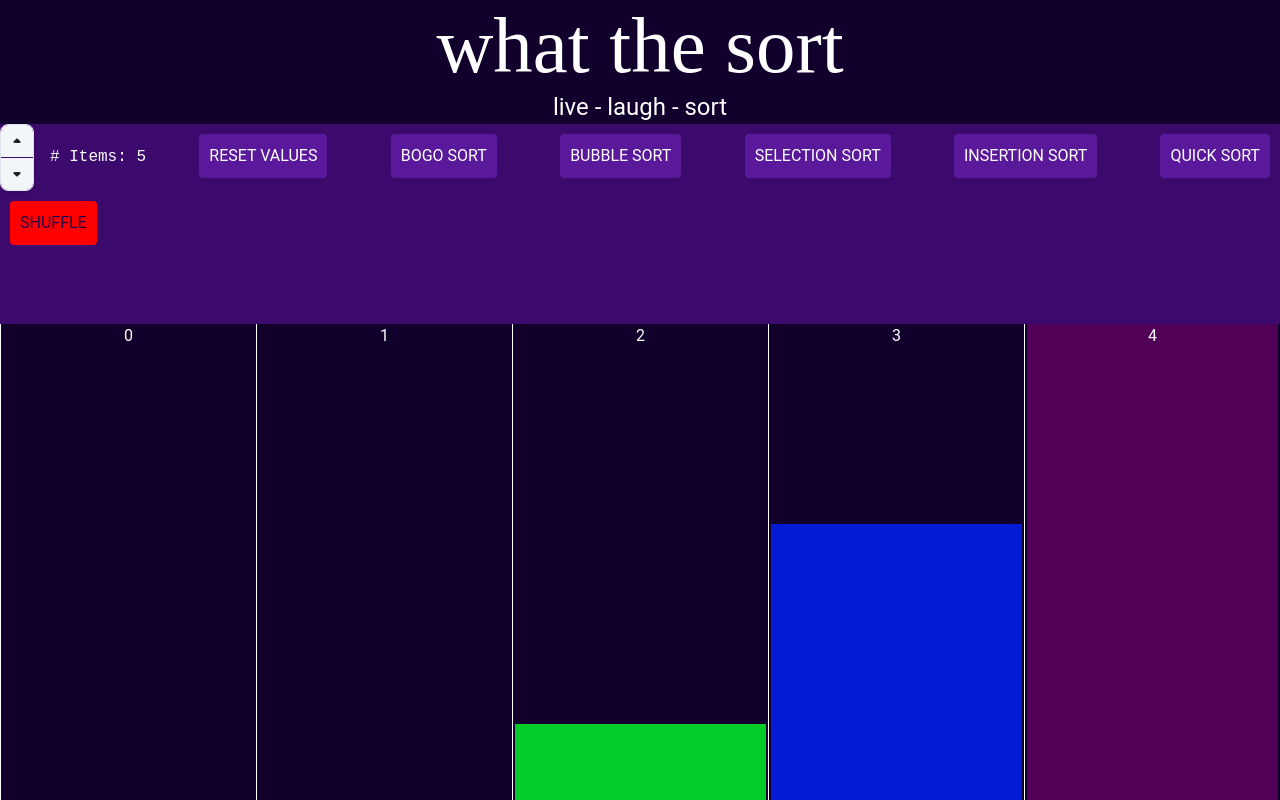
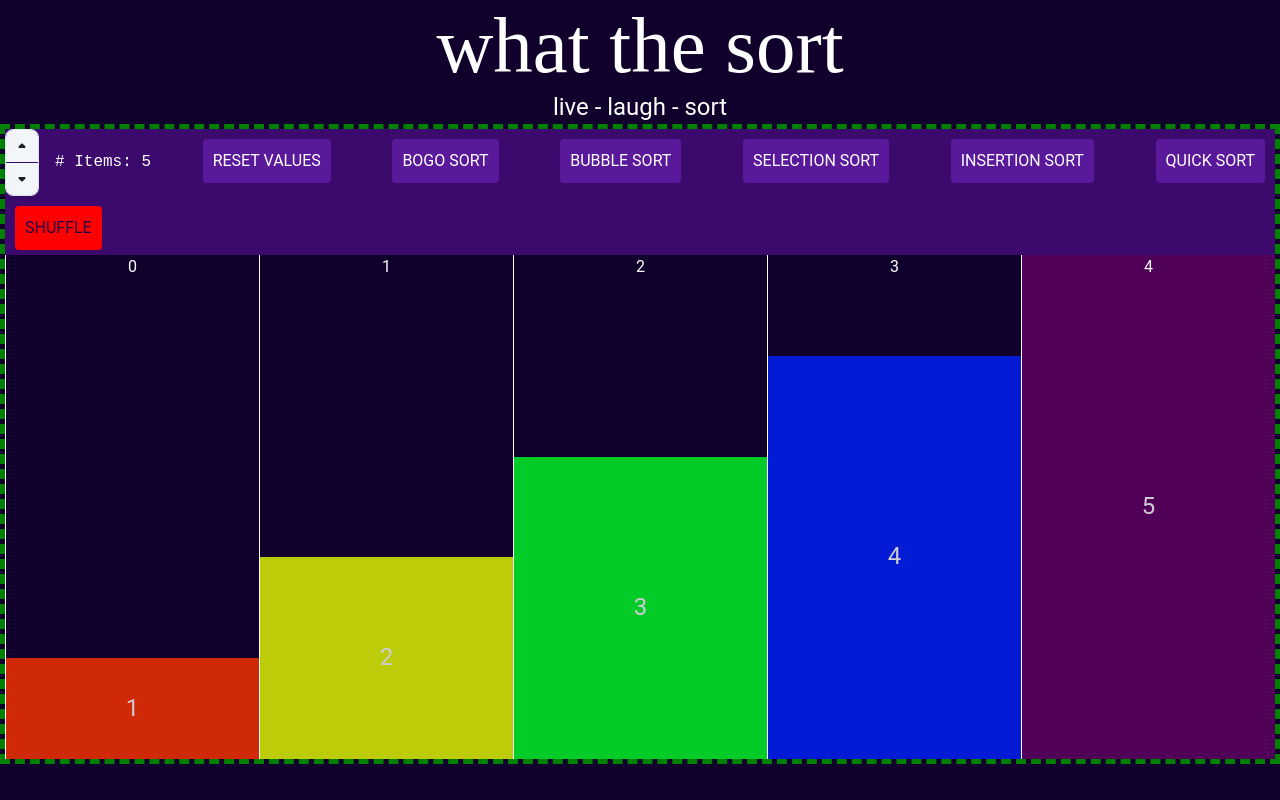
Before and after one commit to danielgshea/trutime, a React (Create React App) app: page / in a window 1280 px wide. Shown: the top 800 px of the page. Built offline with nearby package versions, Linux system fonts and the light colour scheme.

Commit message:
how to center a div: don't change things you don't understand. Keep things simple. Stay viligant. Dammit that was annoying

```diff
--- a/src/components/SortingBlock.tsx
+++ b/src/components/SortingBlock.tsx
@@ -27,6 +27,8 @@ export const SortingBlock = () => {
   const [assignedValues, setAssignedValues] = useState(values);
 
   const [sorting, isSorting] = useState(false);
+
+  const testBorder = "5px dashed green";
 
   const resetVals = () => {
     values = Array.from({ length: numVals }, (_, i) => i + 1);
@@ -114,14 +116,14 @@ export const SortingBlock = () => {
   }
 
   return (
-    <>
     <Grid
       container
       position="relative"
       direction="row"
       width="100%"
-        height="1000px"
+      height="80vh"
       columns={numVals}
+      border={testBorder}
     >
       <Grid
         /* Grid for choose algorithm section */
@@ -192,7 +194,7 @@ export const SortingBlock = () => {
           />
         </Grid>
       </Grid>
-        <Grid container width="100vw" height="80%" className="eyore">
+      <Grid container width="100vw" height="80%">
         {/* Grid for sorting section */}
         <DndContext
           collisionDetection={closestCenter}
@@ -209,7 +211,7 @@ export const SortingBlock = () => {
                   display: "flex",
                   borderLeft: "1px solid white",
                 }}
-                  height="80%"
+                height="auto"
                 xs={1}
                 padding="0"
                 direction="row"
@@ -221,15 +223,14 @@ export const SortingBlock = () => {
                   color={theme.palette.text.secondary}
                   alignSelf="flex-start"
                   zIndex="12"
+                  position="absolute"
                 >
                   {assignedValues.indexOf(value)}
                 </Typography>
                 <div
                   style={{
-                      width: `${(98 * 1) / numVals}%`,
+                    width: "100%",
                     height: "100%",
-                      position: "absolute",
-                      zIndex: "0",
                   }}
                 >
                   <SortableItem
@@ -244,6 +245,5 @@ export const SortingBlock = () => {
         </DndContext>
       </Grid>
     </Grid>
-    </>
   );
 };
--- a/src/pages/PageHome.tsx
+++ b/src/pages/PageHome.tsx
@@ -14,8 +14,7 @@ const PageHome = () => {
       justifyContent="flex-start"
       alignItems="center"
       bgcolor={theme.palette.background.default}
-      minHeight="auto"
-      height="auto"
+      minHeight="100vh"
     >
       <Grid
         /* Grid for header */
```
Lines whose indentation alone changed are shown as unchanged.
